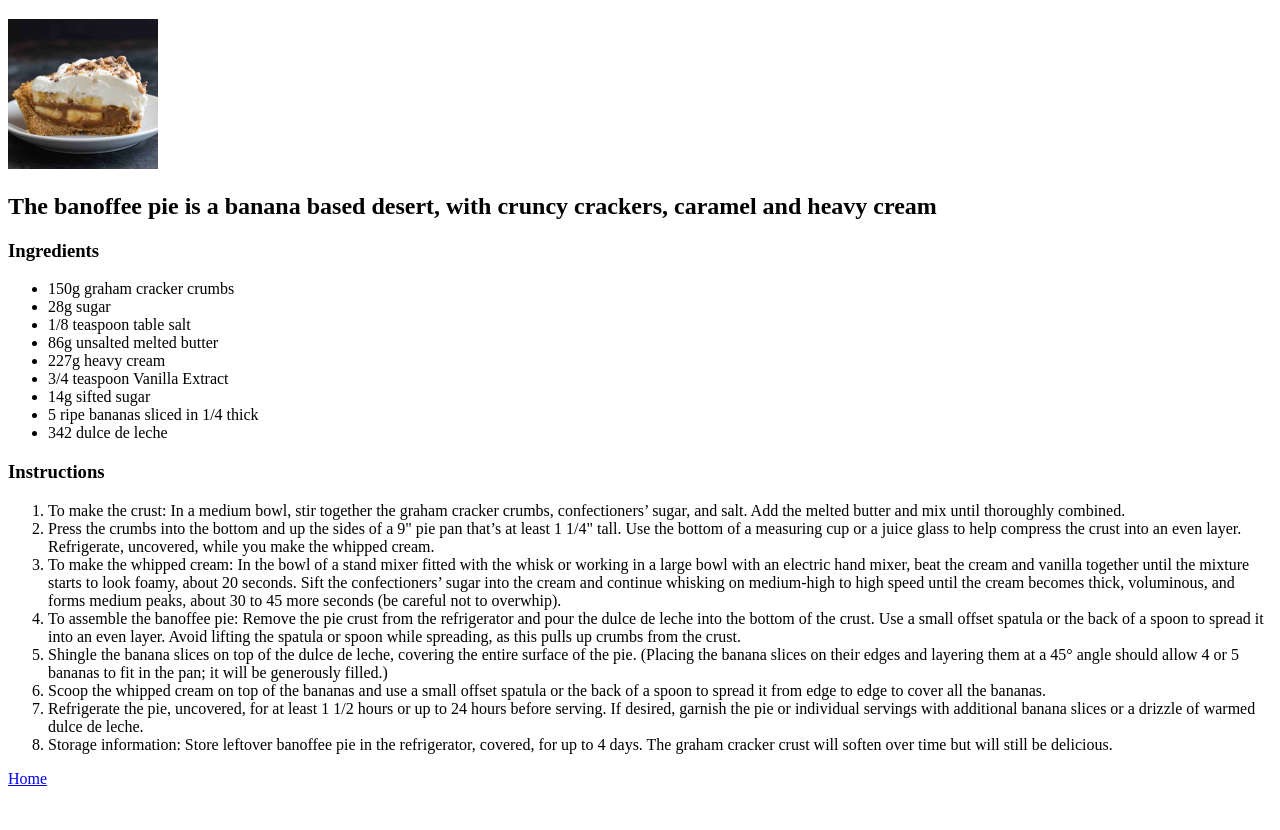
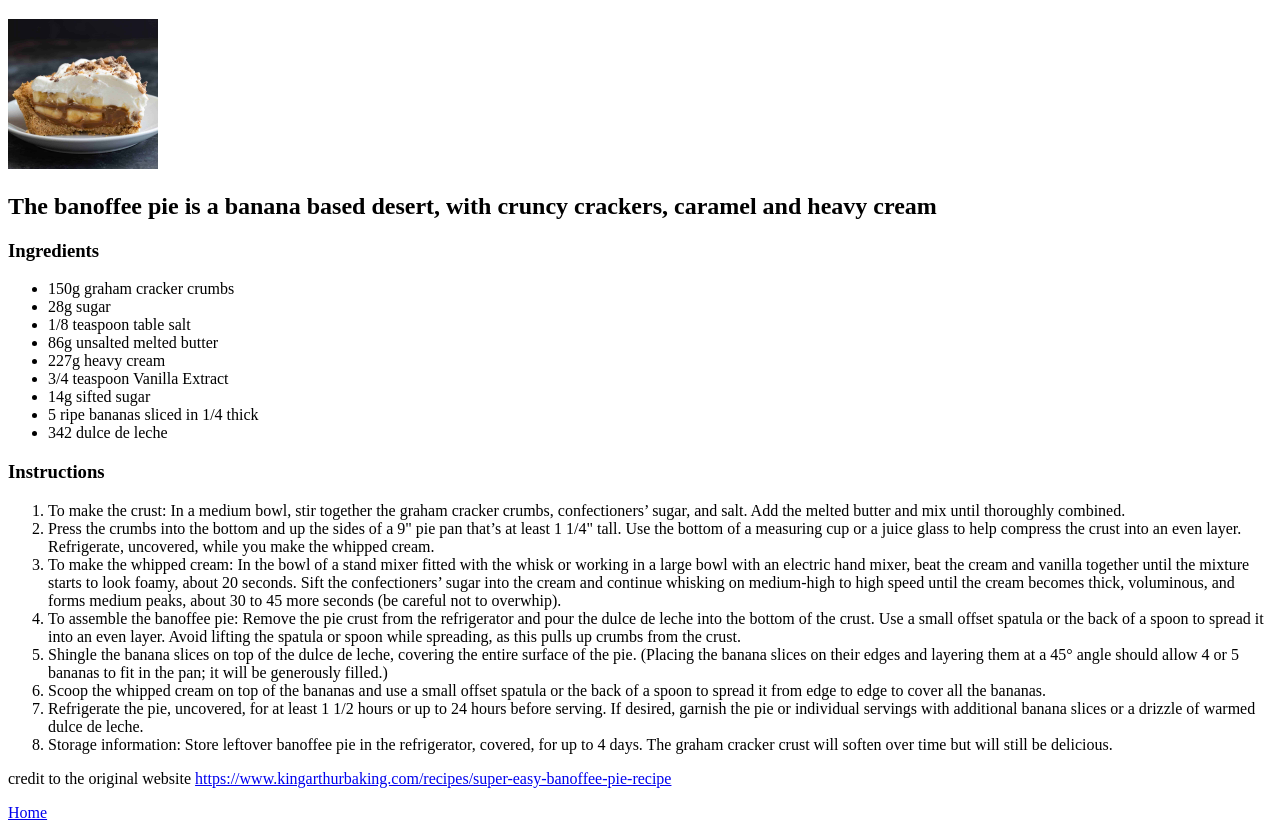
Before and after one commit to DuckyLuckOO/odin-recipes, a plain HTML site: page recipes/banoffee-pie.html in a window 1280 px wide. Shown: the part 61-891 px from the top of the page. Before the commit the page ends 857 px from the top, so only its background shows below. Drawn offline with Linux system fonts and the light colour scheme.

Commit message:
feat : credit addition
- Added the credit to the original recipes websites

```diff
--- a/recipes/banoffee-pie.html
+++ b/recipes/banoffee-pie.html
@@ -32,6 +32,7 @@
         <li>Refrigerate the pie, uncovered, for at least 1 1/2 hours or up to 24 hours before serving. If desired, garnish the pie or individual servings with additional banana slices or a drizzle of warmed dulce de leche.</li>
         <li>Storage information: Store leftover banoffee pie in the refrigerator, covered, for up to 4 days. The graham cracker crust will soften over time but will still be delicious. </li>
     </ol>
+    <p>credit to the original website <a href="https://www.kingarthurbaking.com/recipes/super-easy-banoffee-pie-recipe">https://www.kingarthurbaking.com/recipes/super-easy-banoffee-pie-recipe</a></p>
     <a href="../index.html">Home</a>
 </body>
 </html>
```
Also changed, not shown: recipes/risotto-safran.html (+1 -0 lines).
